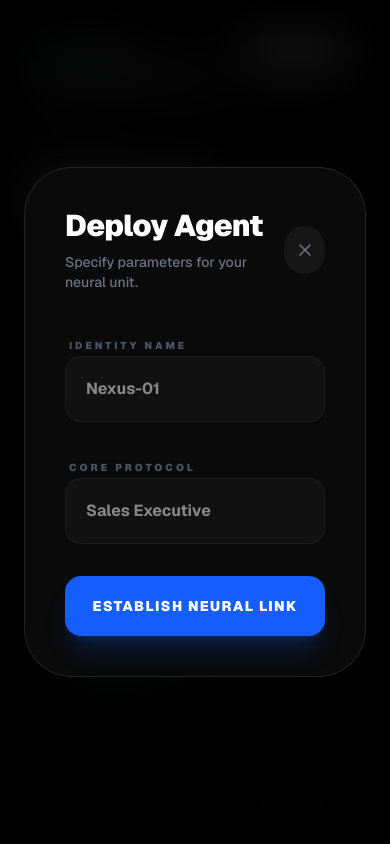
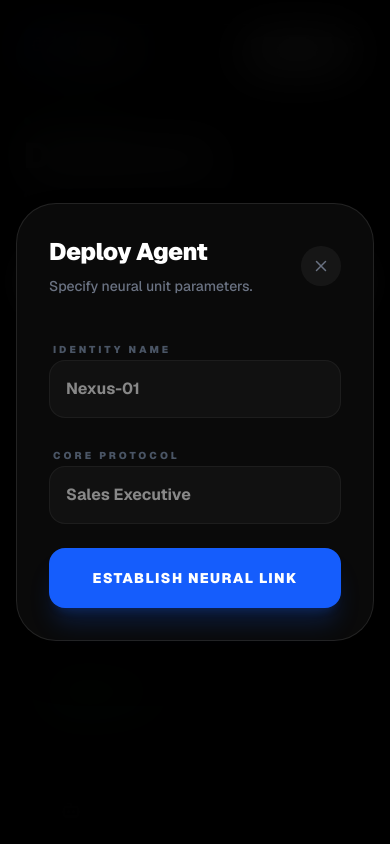
Before and after one commit to mudassirdev3-crypto/nexus-ai, a Next.js app: page /dashboard in a window 390 px wide. Both pictures are taken after a click on the button "Deploy Agent". Shown: the top 844 px of the page. Built offline with nearby package versions, Linux system fonts and the light colour scheme; no server answers; the database is empty.

Commit message:
Fixed mobile sidebar and dashboard responsive design

```diff
--- a/app/dashboard/page.tsx
+++ b/app/dashboard/page.tsx
@@ -1,13 +1,14 @@
 "use client";
 import { useState, useEffect } from "react";
 import { motion, AnimatePresence } from "framer-motion";
-import { LayoutDashboard, Users, Send, Settings, X, Plus, Bot, ChevronRight, Trash2, Activity, Globe } from "lucide-react";
+import { LayoutDashboard, Users, Send, Settings, X, Plus, Bot, ChevronRight, Trash2, Activity, Globe, Menu } from "lucide-react";
 import { supabase } from "../lib/supabase";
 import { Toaster, toast } from 'sonner';
 
 export default function Dashboard() {
   const [agents, setAgents] = useState<any[]>([]);
   const [isModalOpen, setIsModalOpen] = useState(false);
+  const [isSidebarOpen, setIsSidebarOpen] = useState(false); // Mobile sidebar state
   const [loading, setLoading] = useState(false);
   const [newAgent, setNewAgent] = useState({ name: "", role: "" });
 
@@ -56,16 +57,54 @@ export default function Dashboard() {
   };
 
   return (
-    <div className="min-h-screen bg-[#020202] text-white flex font-sans selection:bg-blue-500/30">
+    <div className="min-h-screen bg-[#020202] text-white flex flex-col lg:flex-row font-sans selection:bg-blue-500/30">
       <Toaster position="top-right" richColors theme="dark" />
 
-      {/* --- SIDEBAR --- */}
-      <aside className="w-72 border-r border-white/5 p-8 flex flex-col gap-10 bg-[#050505] hidden lg:flex">
+      {/* --- MOBILE HEADER --- */}
+      <div className="lg:hidden flex items-center justify-between p-6 border-b border-white/5 bg-[#050505]">
+        <div className="flex items-center gap-2">
+            <div className="h-8 w-8 bg-blue-600 rounded-lg flex items-center justify-center">
+                <Bot size={18} className="text-white" />
+            </div>
+            <div className="font-black text-xl tracking-tighter uppercase italic">NEXUS<span className="text-blue-600">AI</span></div>
+        </div>
+        <button onClick={() => setIsSidebarOpen(true)} className="p-2 bg-white/5 rounded-xl">
+            <Menu size={24} />
+        </button>
+      </div>
+
+      {/* --- SIDEBAR (Desktop & Mobile Overlay) --- */}
+      <AnimatePresence>
+        {(isSidebarOpen || typeof window !== 'undefined' && window.innerWidth > 1024) && (
+          <>
+            {/* Mobile Backdrop */}
+            {isSidebarOpen && (
+              <motion.div
+                initial={{ opacity: 0 }}
+                animate={{ opacity: 1 }}
+                exit={{ opacity: 0 }}
+                onClick={() => setIsSidebarOpen(false)}
+                className="fixed inset-0 bg-black/80 backdrop-blur-sm z-[60] lg:hidden"
+              />
+            )}
+
+            <motion.aside
+              initial={{ x: -300 }}
+              animate={{ x: 0 }}
+              exit={{ x: -300 }}
+              transition={{ type: "spring", damping: 25, stiffness: 200 }}
+              className={`fixed lg:relative z-[70] w-72 h-full border-r border-white/5 p-8 flex flex-col gap-10 bg-[#050505] lg:flex ${isSidebarOpen ? 'flex' : 'hidden'}`}
+            >
+              <div className="flex items-center justify-between">
                 <div className="flex items-center gap-3 group cursor-pointer">
                     <div className="h-10 w-10 bg-gradient-to-br from-blue-600 to-blue-400 rounded-xl flex items-center justify-center shadow-lg shadow-blue-600/20 group-hover:rotate-12 transition-transform">
                         <Bot size={22} className="text-white" />
                     </div>
                     <div className="font-black text-2xl tracking-tighter uppercase italic">NEXUS<span className="text-blue-600">AI</span></div>
+                </div>
+                <button onClick={() => setIsSidebarOpen(false)} className="lg:hidden p-2 text-gray-500">
+                    <X size={20} />
+                </button>
               </div>
 
               <nav className="flex flex-col gap-2">
@@ -81,10 +120,13 @@ export default function Dashboard() {
                   <p className="text-xs font-bold text-blue-400 uppercase tracking-widest mb-2">Pro Plan</p>
                   <p className="text-[11px] text-gray-500 leading-relaxed">Unlock unlimited neural agents and global leads.</p>
               </div>
-      </aside>
+            </motion.aside>
+          </>
+        )}
+      </AnimatePresence>
 
       {/* --- MAIN CONTENT --- */}
-      <main className="flex-1 p-8 lg:p-12 overflow-y-auto">
+      <main className="flex-1 p-6 lg:p-12 overflow-y-auto">
         <header className="flex flex-col md:flex-row justify-between items-start md:items-end mb-12 gap-6">
           <div>
             <div className="flex items-center gap-2 mb-2">
@@ -96,24 +138,24 @@ export default function Dashboard() {
           </div>
           <button
             onClick={() => setIsModalOpen(true)}
-            className="group bg-white text-black px-8 py-4 rounded-2xl text-sm font-black hover:bg-blue-600 hover:text-white transition-all flex items-center gap-2 active:scale-95 shadow-xl hover:shadow-blue-600/20"
+            className="w-full md:w-auto group bg-white text-black px-8 py-4 rounded-2xl text-sm font-black hover:bg-blue-600 hover:text-white transition-all flex items-center justify-center gap-2 active:scale-95 shadow-xl hover:shadow-blue-600/20"
           >
             <Plus size={20} className="group-hover:rotate-90 transition-transform" /> Deploy Agent
           </button>
         </header>
 
         {/* --- STATS GRID --- */}
-        <div className="grid grid-cols-1 md:grid-cols-3 gap-8 mb-12">
+        <div className="grid grid-cols-1 md:grid-cols-3 gap-6 lg:gap-8 mb-12">
           <StatCard label="Total Captured Leads" value="1,284" trend="+14.2%" icon={<Users size={20}/>} />
           <StatCard label="Neural Sync Rate" value="98.2%" trend="Stable" color="text-green-400" icon={<Activity size={20}/>} />
           <StatCard label="Deployed Units" value={agents.length.toString()} trend="Active" color="text-blue-400" icon={<Bot size={20}/>} />
         </div>
 
         {/* --- AGENTS SECTION --- */}
-        <div className="bg-[#080808] rounded-[2.5rem] border border-white/5 p-8 lg:p-10 shadow-2xl">
-          <div className="flex justify-between items-center mb-10">
+        <div className="bg-[#080808] rounded-[2rem] lg:rounded-[2.5rem] border border-white/5 p-6 lg:p-10 shadow-2xl">
+          <div className="flex flex-col sm:flex-row justify-between items-start sm:items-center mb-10 gap-4">
             <h3 className="text-2xl font-black tracking-tight">Active Neural Units</h3>
-            <div className="flex gap-2 text-gray-500 text-xs font-bold uppercase tracking-widest">
+            <div className="flex gap-2 text-gray-500 text-[10px] font-bold uppercase tracking-widest">
                 Real-time Monitoring
             </div>
           </div>
@@ -133,24 +175,23 @@ export default function Dashboard() {
                       animate={{ opacity: 1, y: 0 }}
                       exit={{ opacity: 0, scale: 0.95 }}
                       key={agent.id}
-                      className="group flex items-center justify-between p-6 bg-white/[0.01] rounded-3xl border border-white/5 hover:bg-white/[0.03] hover:border-blue-500/20 transition-all cursor-default shadow-sm"
+                      className="group flex flex-col sm:flex-row items-start sm:items-center justify-between p-6 bg-white/[0.01] rounded-3xl border border-white/5 hover:bg-white/[0.03] hover:border-blue-500/20 transition-all cursor-default shadow-sm gap-4"
                     >
                       <div className="flex items-center gap-6">
-                        <div className="h-16 w-16 bg-gradient-to-br from-blue-600/10 to-transparent rounded-[1.5rem] flex items-center justify-center text-blue-500 border border-blue-500/10 group-hover:scale-105 transition-transform">
-                          <Bot size={30} />
+                        <div className="h-14 w-14 lg:h-16 lg:w-16 bg-gradient-to-br from-blue-600/10 to-transparent rounded-[1.2rem] flex items-center justify-center text-blue-500 border border-blue-500/10 group-hover:scale-105 transition-transform">
+                          <Bot size={26} />
                         </div>
                         <div>
-                          <h4 className="font-black text-xl tracking-tight">{agent.name}</h4>
-                          <div className="flex items-center gap-3 mt-1">
-                            <span className="text-[10px] text-gray-500 font-black uppercase tracking-widest">{agent.role}</span>
+                          <h4 className="font-black text-lg lg:text-xl tracking-tight">{agent.name}</h4>
+                          <div className="flex items-center gap-3 mt-1 text-gray-500">
+                            <span className="text-[10px] font-black uppercase tracking-widest">{agent.role}</span>
                             <span className="h-1 w-1 bg-gray-700 rounded-full"></span>
-                            <span className="text-[10px] text-blue-500 font-black uppercase tracking-widest tracking-tighter">v1.0.4</span>
+                            <span className="text-[10px] text-blue-500 font-black uppercase tracking-widest">v1.0.4</span>
                           </div>
                         </div>
                       </div>
 
-                      <div className="flex items-center gap-4">
-                          {/* DELETE BUTTON - Always Visible with better UI */}
+                      <div className="flex items-center justify-between w-full sm:w-auto gap-4">
                           <button
                               onClick={() => deleteAgent(agent.id)}
                               className="p-4 bg-red-500/5 text-red-500/40 hover:bg-red-500 hover:text-white rounded-2xl transition-all duration-300"
@@ -174,40 +215,40 @@ export default function Dashboard() {
       {/* --- MODAL --- */}
       <AnimatePresence>
         {isModalOpen && (
-          <div className="fixed inset-0 z-50 flex items-center justify-center p-6">
+          <div className="fixed inset-0 z-[100] flex items-center justify-center p-4">
             <motion.div
               initial={{ opacity: 0 }}
               animate={{ opacity: 1 }}
               exit={{ opacity: 0 }}
               onClick={() => setIsModalOpen(false)}
-              className="absolute inset-0 bg-black/90 backdrop-blur-xl"
+              className="absolute inset-0 bg-black/95 backdrop-blur-xl"
             />
             <motion.div
               initial={{ scale: 0.9, opacity: 0, y: 40 }}
               animate={{ scale: 1, opacity: 1, y: 0 }}
               exit={{ scale: 0.9, opacity: 0, y: 40 }}
-              className="relative bg-[#0a0a0a] border border-white/10 p-10 rounded-[3rem] w-full max-w-lg shadow-2xl"
+              className="relative bg-[#0a0a0a] border border-white/10 p-8 lg:p-10 rounded-[2.5rem] w-full max-w-lg shadow-2xl"
             >
               <div className="flex justify-between items-center mb-10">
                 <div>
-                  <h3 className="text-3xl font-black tracking-tight">Deploy Agent</h3>
-                  <p className="text-gray-500 text-sm mt-2 font-medium">Specify parameters for your neural unit.</p>
+                  <h3 className="text-2xl lg:text-3xl font-black tracking-tight">Deploy Agent</h3>
+                  <p className="text-gray-500 text-sm mt-2 font-medium">Specify neural unit parameters.</p>
                 </div>
-                <button onClick={() => setIsModalOpen(false)} className="h-12 w-12 flex items-center justify-center bg-white/5 rounded-full text-gray-500 hover:text-white hover:bg-red-500/20 transition-all">
-                  <X size={20} />
+                <button onClick={() => setIsModalOpen(false)} className="h-10 w-10 flex items-center justify-center bg-white/5 rounded-full text-gray-500 hover:text-white hover:bg-red-500/20 transition-all">
+                  <X size={18} />
                 </button>
               </div>
 
-              <form onSubmit={handleAddAgent} className="space-y-8">
+              <form onSubmit={handleAddAgent} className="space-y-6">
                 <div className="space-y-3">
                   <label className="text-[10px] uppercase tracking-[0.3em] text-gray-600 font-black ml-1">Identity Name</label>
-                  <input required type="text" placeholder="Nexus-01" className="w-full bg-white/[0.03] border border-white/5 p-5 rounded-2xl focus:border-blue-600 focus:ring-1 focus:ring-blue-600 outline-none transition-all font-bold"
+                  <input required type="text" placeholder="Nexus-01" className="w-full bg-white/[0.03] border border-white/5 p-4 rounded-2xl focus:border-blue-600 focus:ring-1 focus:ring-blue-600 outline-none transition-all font-bold"
                     value={newAgent.name} onChange={(e) => setNewAgent({...newAgent, name: e.target.value})}
                   />
                 </div>
                 <div className="space-y-3">
                   <label className="text-[10px] uppercase tracking-[0.3em] text-gray-600 font-black ml-1">Core Protocol</label>
-                  <input required type="text" placeholder="Sales Executive" className="w-full bg-white/[0.03] border border-white/5 p-5 rounded-2xl focus:border-blue-600 focus:ring-1 focus:ring-blue-600 outline-none transition-all font-bold"
+                  <input required type="text" placeholder="Sales Executive" className="w-full bg-white/[0.03] border border-white/5 p-4 rounded-2xl focus:border-blue-600 focus:ring-1 focus:ring-blue-600 outline-none transition-all font-bold"
                     value={newAgent.role} onChange={(e) => setNewAgent({...newAgent, role: e.target.value})}
                   />
                 </div>
@@ -234,15 +275,15 @@ function NavItem({ icon, label, active = false }: any) {
 
 function StatCard({ label, value, trend, color = "text-white", icon }: any) {
   return (
-    <div className="bg-white/[0.02] p-8 rounded-[2.5rem] border border-white/5 relative overflow-hidden group hover:border-white/10 transition-colors">
+    <div className="bg-white/[0.02] p-6 lg:p-8 rounded-[2rem] lg:rounded-[2.5rem] border border-white/5 relative overflow-hidden group hover:border-white/10 transition-colors">
       <div className="flex justify-between items-start mb-6">
         <div className="p-3 bg-white/5 rounded-xl text-gray-400 group-hover:text-white transition-colors">{icon}</div>
-        <span className="text-[10px] font-black bg-white/5 px-3 py-1.5 rounded-full text-gray-400 tracking-widest">{trend}</span>
+        <span className="text-[9px] font-black bg-white/5 px-3 py-1.5 rounded-full text-gray-400 tracking-widest">{trend}</span>
       </div>
-      <p className="text-gray-500 text-[10px] font-black uppercase tracking-[0.2em]">{label}</p>
-      <h2 className={`text-5xl font-black tracking-tighter mt-2 ${color}`}>{value}</h2>
+      <p className="text-gray-500 text-[9px] font-black uppercase tracking-[0.2em]">{label}</p>
+      <h2 className={`text-4xl lg:text-5xl font-black tracking-tighter mt-2 ${color}`}>{value}</h2>
       <div className="absolute -right-4 -bottom-4 opacity-[0.02] group-hover:opacity-[0.05] transition-opacity">
-          {icon && <div className="scale-[4]">{icon}</div>}
+          {icon && <div className="scale-[3] lg:scale-[4]">{icon}</div>}
       </div>
     </div>
   );
```
Lines whose indentation alone changed are shown as unchanged.
